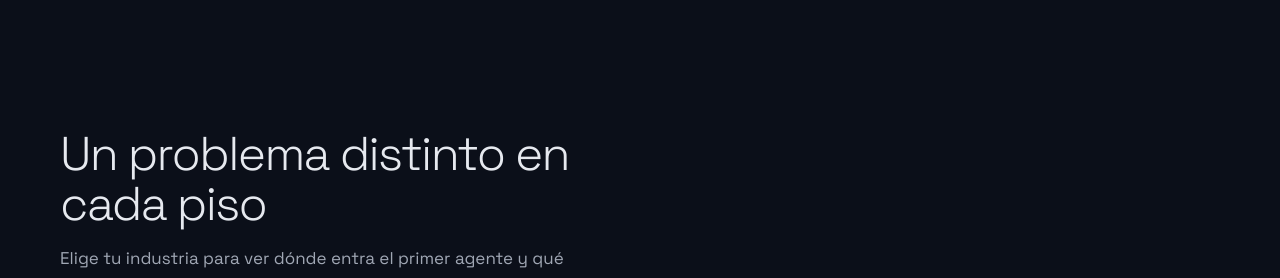
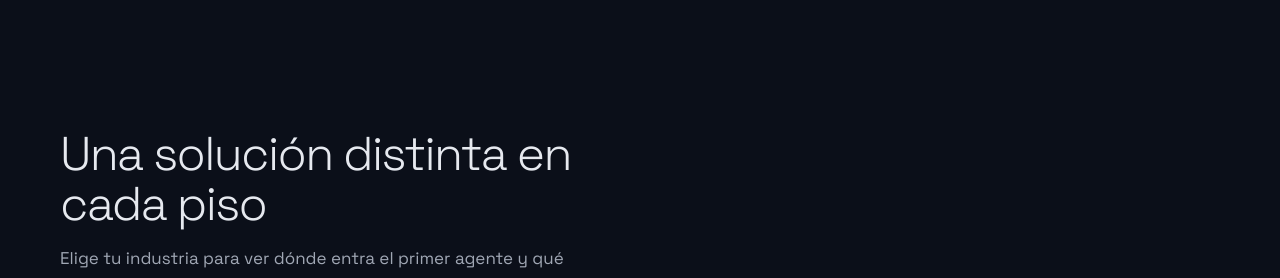
Before and after one commit to Ar2Go/ar2go_website, a Next.js app: page / in a window 1280 px wide. Shown: the part 1660-1938 px from the top of the page. Built offline with nearby package versions, Linux system fonts and the light colour scheme.

Commit message:
fix: cambio de copy

```diff
--- a/components/sections/CasosPorIndustria.tsx
+++ b/components/sections/CasosPorIndustria.tsx
@@ -80,7 +80,7 @@ export function CasosPorIndustria() {
     <section className="band band--tight">
       <div className="wrap">
         <div className="head">
-          <h2>Un problema distinto en cada piso</h2>
+          <h2>Una solución distinta en cada piso</h2>
           <p className="lede">Elige tu industria para ver dónde entra el primer agente y qué cambia después.</p>
         </div>
 
--- a/content/casos.ts
+++ b/content/casos.ts
@@ -1,4 +1,4 @@
-// Sección "Un problema distinto en cada piso" — tabs por industria. El
+// Sección "Una solución distinta en cada piso" — tabs por industria. El
 // gráfico decorativo de cada panel (panel__art) es SVG único por caso; vive
 // en el componente (CasosPorIndustria.tsx), no aquí, porque es trazo
 // vectorial, no copy.
```
